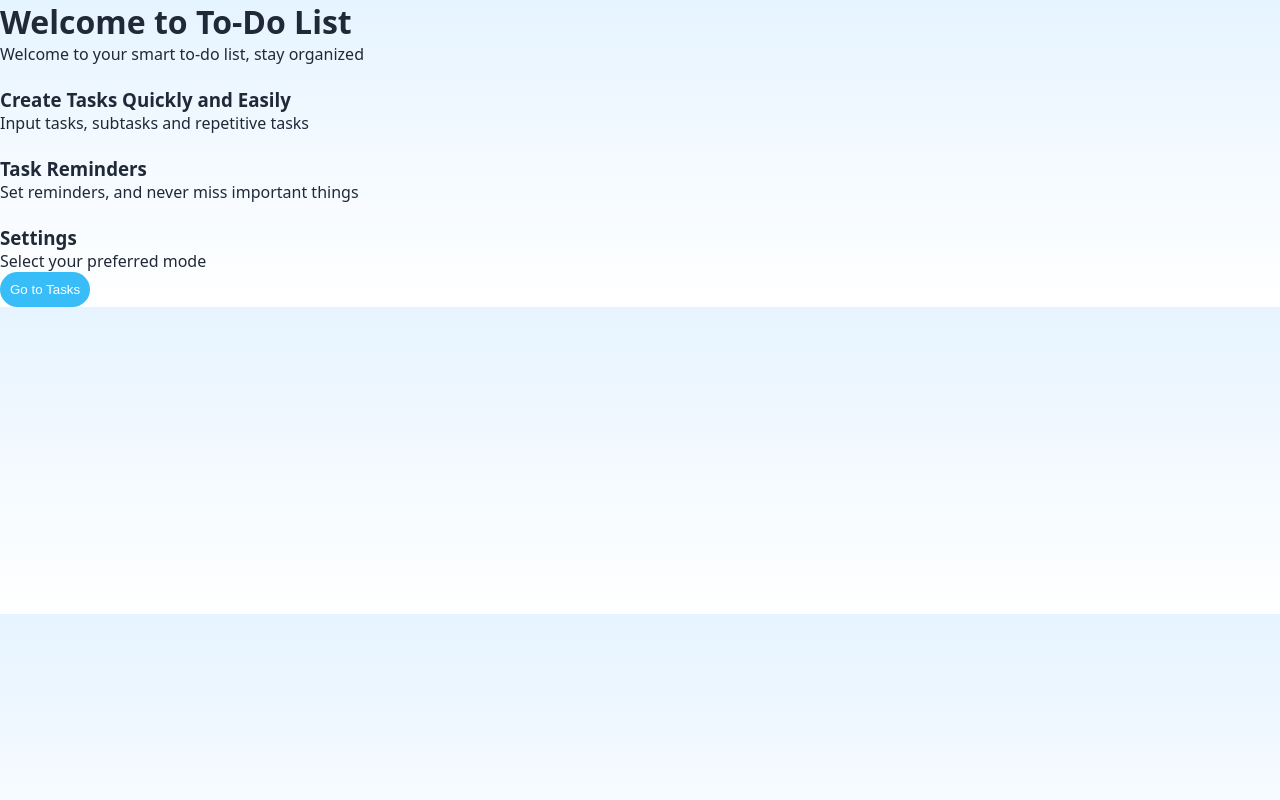
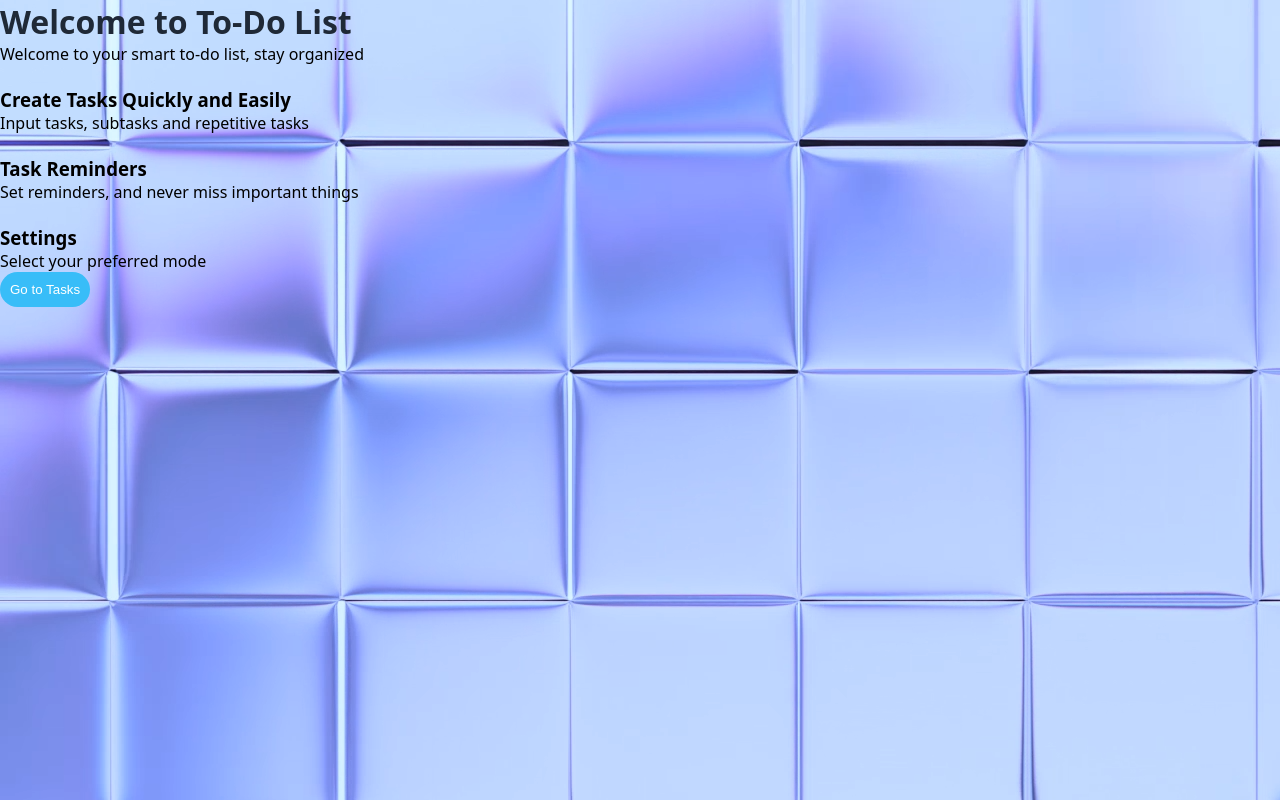
Before and after one commit to SIRBOLU/todo_app, a React (Create React App) app: page / in a window 1280 px wide. Built offline with nearby package versions, Linux system fonts and the light colour scheme.

Commit message:
background

```diff
--- a/src/pages/WelcomeStyle.css
+++ b/src/pages/WelcomeStyle.css
@@ -1,8 +1,7 @@
 body {
-  background: linear-gradient(to bottom, #e6f4ff 0%, #f2f9ff 45%, #ffffff 100%);
-  color: #1f2937;
   font-family: system-ui, -apple-system, BlinkMacSystemFont, "Segoe UI",
     sans-serif;
+  background: url("./videoframe_4829.png") no-repeat;
 }
 
 .go-to {
```
